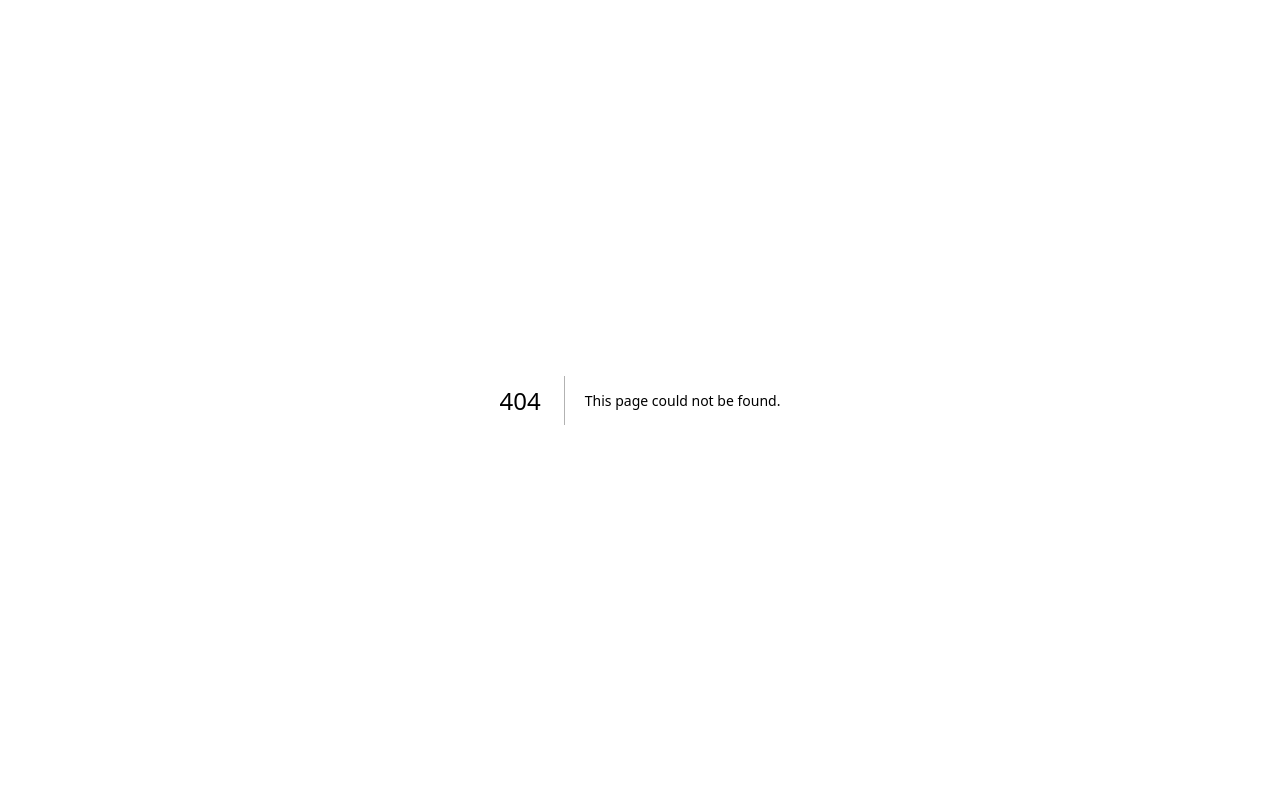
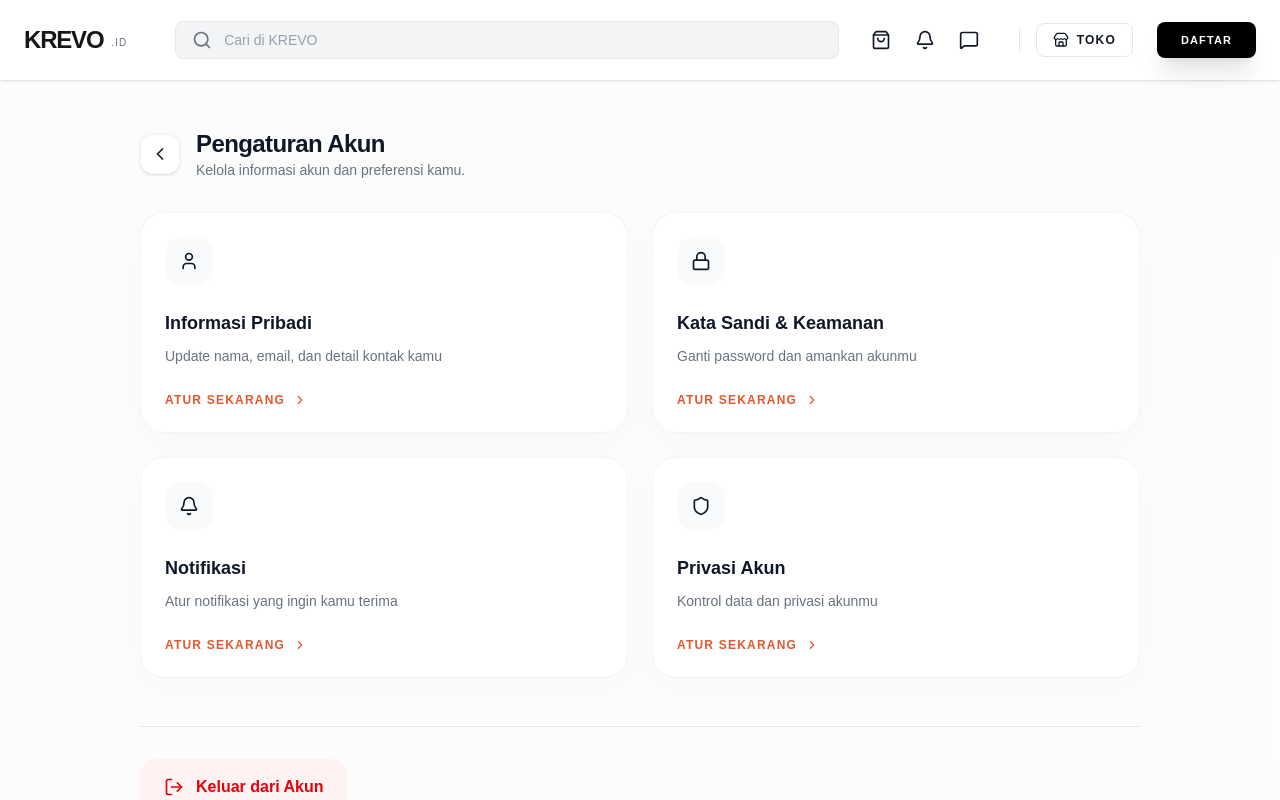
Before and after one commit to Ryuz-V/Krevo, a Next.js app: page /settings in a window 1280 px wide. Before the commit this address had no page. Shown: the top 800 px of the page. Built offline with nearby package versions, Linux system fonts and the light colour scheme; no server answers.

Commit message:
ADD FUNGSI PROFILE

```diff
--- /dev/null
+++ b/src/app/(main)/orders/page.tsx
@@ -0,0 +1,34 @@
+'use client';
+
+import Link from 'next/link';
+import { Package, ChevronLeft, ShoppingBag } from 'lucide-react';
+
+export default function OrdersPage() {
+    return (
+        <div className="min-h-screen bg-gray-50/50 py-12 px-6">
+            <div className="max-w-[1000px] mx-auto">
+                <div className="flex items-center gap-4 mb-8">
+                    <Link href="/profile" className="w-10 h-10 bg-white border border-gray-100 rounded-xl flex items-center justify-center text-gray-900 hover:bg-black hover:text-white transition-all duration-300 shadow-sm">
+                        <ChevronLeft size={20} />
+                    </Link>
+                    <div>
+                        <h1 className="text-2xl font-black tracking-tight text-gray-900">Pesanan Saya</h1>
+                        <p className="text-sm text-gray-500">Pantau status pesanan dan riwayat belanja kamu.</p>
+                    </div>
+                </div>
+
+                <div className="bg-white rounded-3xl p-12 border border-gray-100 shadow-[0_10px_40px_rgba(0,0,0,0.02)] text-center">
+                    <div className="w-20 h-20 bg-gray-50 rounded-full flex items-center justify-center text-gray-300 mx-auto mb-6">
+                        <Package size={40} />
+                    </div>
+                    <h2 className="text-xl font-bold text-gray-900 mb-2">Belum ada pesanan</h2>
+                    <p className="text-gray-500 mb-8 max-w-sm mx-auto">Sepertinya kamu belum melakukan pemesanan apapun. Yuk, cari produk impianmu sekarang!</p>
+                    <Link href="/home" className="inline-flex items-center gap-2 bg-black text-white px-8 py-3 rounded-xl text-xs font-black uppercase tracking-widest hover:bg-gray-800 transition-all duration-300 shadow-xl shadow-black/10">
+                        <ShoppingBag size={16} />
+                        Mulai Belanja
+                    </Link>
+                </div>
+            </div>
+        </div>
+    );
+}
--- a/src/app/(main)/profile/page.tsx
+++ b/src/app/(main)/profile/page.tsx
@@ -30,10 +30,10 @@ export default async function ProfilePage() {
     }
 
     const menuItems = [
-        { icon: <Package size={20} />, label: "Pesanan Saya", desc: "Cek status pengiriman & histori belanja", href: "#" },
-        { icon: <Heart size={20} />, label: "Wishlist", desc: "Produk-produk favorit yang kamu simpan", href: "#" },
-        { icon: <Star size={20} />, label: "Ulasan Saya", desc: "Berikan masukan untuk produk yang dibeli", href: "#" },
-        { icon: <Settings size={20} />, label: "Pengaturan Akun", desc: "Update password & privasi", href: "#" },
+        { icon: <Package size={20} />, label: "Pesanan Saya", desc: "Cek status pengiriman & histori belanja", href: "/orders" },
+        { icon: <Heart size={20} />, label: "Wishlist", desc: "Produk-produk favorit yang kamu simpan", href: "/wishlist" },
+        { icon: <Star size={20} />, label: "Ulasan Saya", desc: "Berikan masukan untuk produk yang dibeli", href: "/reviews" },
+        { icon: <Settings size={20} />, label: "Pengaturan Akun", desc: "Update password & privasi", href: "/settings" },
     ];
 
     return (
--- /dev/null
+++ b/src/app/(main)/reviews/page.tsx
@@ -0,0 +1,34 @@
+'use client';
+
+import Link from 'next/link';
+import { Star, ChevronLeft, MessageSquare } from 'lucide-react';
+
+export default function ReviewsPage() {
+    return (
+        <div className="min-h-screen bg-gray-50/50 py-12 px-6">
+            <div className="max-w-[1000px] mx-auto">
+                <div className="flex items-center gap-4 mb-8">
+                    <Link href="/profile" className="w-10 h-10 bg-white border border-gray-100 rounded-xl flex items-center justify-center text-gray-900 hover:bg-black hover:text-white transition-all duration-300 shadow-sm">
+                        <ChevronLeft size={20} />
+                    </Link>
+                    <div>
+                        <h1 className="text-2xl font-black tracking-tight text-gray-900">Ulasan Saya</h1>
+                        <p className="text-sm text-gray-500">Kumpulan ulasan yang telah kamu berikan untuk produk yang dibeli.</p>
+                    </div>
+                </div>
+
+                <div className="bg-white rounded-3xl p-12 border border-gray-100 shadow-[0_10px_40px_rgba(0,0,0,0.02)] text-center">
+                    <div className="w-20 h-20 bg-gray-50 rounded-full flex items-center justify-center text-gray-300 mx-auto mb-6">
+                        <Star size={40} />
+                    </div>
+                    <h2 className="text-xl font-bold text-gray-900 mb-2">Belum ada ulasan</h2>
+                    <p className="text-gray-500 mb-8 max-w-sm mx-auto">Tulis ulasan untuk produk yang sudah kamu terima untuk membantu pembeli lain.</p>
+                    <Link href="/orders" className="inline-flex items-center gap-2 bg-black text-white px-8 py-3 rounded-xl text-xs font-black uppercase tracking-widest hover:bg-gray-800 transition-all duration-300 shadow-xl shadow-black/10">
+                        <MessageSquare size={16} />
+                        Lihat Pesanan
+                    </Link>
+                </div>
+            </div>
+        </div>
+    );
+}
--- /dev/null
+++ b/src/app/(main)/settings/page.tsx
@@ -0,0 +1,83 @@
+'use client';
+
+import Link from 'next/link';
+import { Settings, ChevronLeft, User, Lock, Bell, Shield, LogOut } from 'lucide-react';
+import { useRouter } from 'next/navigation';
+
+export default function SettingsPage() {
+    const router = useRouter();
+
+    const handleLogout = () => {
+        document.cookie = "token=; Max-Age=0; path=/";
+        router.push("/login");
+    };
+
+    const settingsSections = [
+        {
+            icon: <User size={20} />,
+            title: "Informasi Pribadi",
+            desc: "Update nama, email, dan detail kontak kamu",
+            href: "#"
+        },
+        {
+            icon: <Lock size={20} />,
+            title: "Kata Sandi & Keamanan",
+            desc: "Ganti password dan amankan akunmu",
+            href: "#"
+        },
+        {
+            icon: <Bell size={20} />,
+            title: "Notifikasi",
+            desc: "Atur notifikasi yang ingin kamu terima",
+            href: "#"
+        },
+        {
+            icon: <Shield size={20} />,
+            title: "Privasi Akun",
+            desc: "Kontrol data dan privasi akunmu",
+            href: "#"
+        }
+    ];
+
+    return (
+        <div className="min-h-screen bg-gray-50/50 py-12 px-6">
+            <div className="max-w-[1000px] mx-auto">
+                <div className="flex items-center gap-4 mb-8">
+                    <Link href="/profile" className="w-10 h-10 bg-white border border-gray-100 rounded-xl flex items-center justify-center text-gray-900 hover:bg-black hover:text-white transition-all duration-300 shadow-sm">
+                        <ChevronLeft size={20} />
+                    </Link>
+                    <div>
+                        <h1 className="text-2xl font-black tracking-tight text-gray-900">Pengaturan Akun</h1>
+                        <p className="text-sm text-gray-500">Kelola informasi akun dan preferensi kamu.</p>
+                    </div>
+                </div>
+
+                <div className="grid grid-cols-1 md:grid-cols-2 gap-6">
+                    {settingsSections.map((section, idx) => (
+                        <div key={idx} className="bg-white rounded-3xl p-6 border border-gray-100 shadow-[0_10px_40px_rgba(0,0,0,0.02)] hover:shadow-[0_20px_60px_rgba(0,0,0,0.05)] transition-all duration-300 cursor-pointer group">
+                            <div className="w-12 h-12 rounded-2xl bg-gray-50 flex items-center justify-center text-gray-900 group-hover:bg-black group-hover:text-white transition-all duration-300 mb-6">
+                                {section.icon}
+                            </div>
+                            <h3 className="text-lg font-bold text-gray-900 mb-2">{section.title}</h3>
+                            <p className="text-sm text-gray-500 leading-relaxed mb-6">{section.desc}</p>
+                            <button className="text-xs font-black uppercase tracking-widest text-[#e4572e] flex items-center gap-2 group-hover:translate-x-1 transition-transform">
+                                Atur Sekarang
+                                <ChevronLeft size={14} className="rotate-180" />
+                            </button>
+                        </div>
+                    ))}
+                </div>
+
+                <div className="mt-12 pt-8 border-t border-gray-200">
+                    <button
+                        onClick={handleLogout}
+                        className="flex items-center gap-3 px-6 py-4 bg-red-50 text-red-600 rounded-2xl font-bold hover:bg-red-100 transition-colors w-full md:w-auto"
+                    >
+                        <LogOut size={20} />
+                        Keluar dari Akun
+                    </button>
+                </div>
+            </div>
+        </div>
+    );
+}
--- /dev/null
+++ b/src/app/(main)/wishlist/page.tsx
@@ -0,0 +1,34 @@
+'use client';
+
+import Link from 'next/link';
+import { Heart, ChevronLeft, ShoppingBag } from 'lucide-react';
+
+export default function WishlistPage() {
+    return (
+        <div className="min-h-screen bg-gray-50/50 py-12 px-6">
+            <div className="max-w-[1000px] mx-auto">
+                <div className="flex items-center gap-4 mb-8">
+                    <Link href="/profile" className="w-10 h-10 bg-white border border-gray-100 rounded-xl flex items-center justify-center text-gray-900 hover:bg-black hover:text-white transition-all duration-300 shadow-sm">
+                        <ChevronLeft size={20} />
+                    </Link>
+                    <div>
+                        <h1 className="text-2xl font-black tracking-tight text-gray-900">Wishlist Saya</h1>
+                        <p className="text-sm text-gray-500">Kumpulan produk favorit yang telah kamu simpan.</p>
+                    </div>
+                </div>
+
+                <div className="bg-white rounded-3xl p-12 border border-gray-100 shadow-[0_10px_40px_rgba(0,0,0,0.02)] text-center">
+                    <div className="w-20 h-20 bg-gray-50 rounded-full flex items-center justify-center text-gray-300 mx-auto mb-6">
+                        <Heart size={40} />
+                    </div>
+                    <h2 className="text-xl font-bold text-gray-900 mb-2">Wishlist masih kosong</h2>
+                    <p className="text-gray-500 mb-8 max-w-sm mx-auto">Simpan produk yang kamu suka di sini agar lebih mudah menemukannya nanti.</p>
+                    <Link href="/home" className="inline-flex items-center gap-2 bg-black text-white px-8 py-3 rounded-xl text-xs font-black uppercase tracking-widest hover:bg-gray-800 transition-all duration-300 shadow-xl shadow-black/10">
+                        <ShoppingBag size={16} />
+                        Cari Produk
+                    </Link>
+                </div>
+            </div>
+        </div>
+    );
+}
--- a/src/components/Navbar.tsx
+++ b/src/components/Navbar.tsx
@@ -146,9 +146,11 @@ export default function Navbar({ isLoggedIn = false }: NavbarProps) {
                             </div>
                         </div>
                     ) : (
-                        <Link href="/register" className="bg-black text-white px-8 py-3 rounded-xl text-xs font-black uppercase tracking-widest hover:bg-gray-800 transition-all duration-300 shadow-xl shadow-black/10 hover:-translate-y-0.5 active:translate-y-0 active:shadow-lg">
-                            Daftar Sekarang
-                        </Link>
+                        <div className="flex items-center gap-4">
+                            <Link href="/register" className="bg-black text-white px-6 py-2.5 rounded-lg text-[11px] font-bold uppercase tracking-widest hover:bg-gray-800 transition-all duration-300 shadow-xl shadow-black/10 hover:-translate-y-0.5 active:translate-y-0 active:shadow-lg">
+                                Daftar
+                            </Link>
+                        </div>
                     )}
                 </div>
             </div>
```
